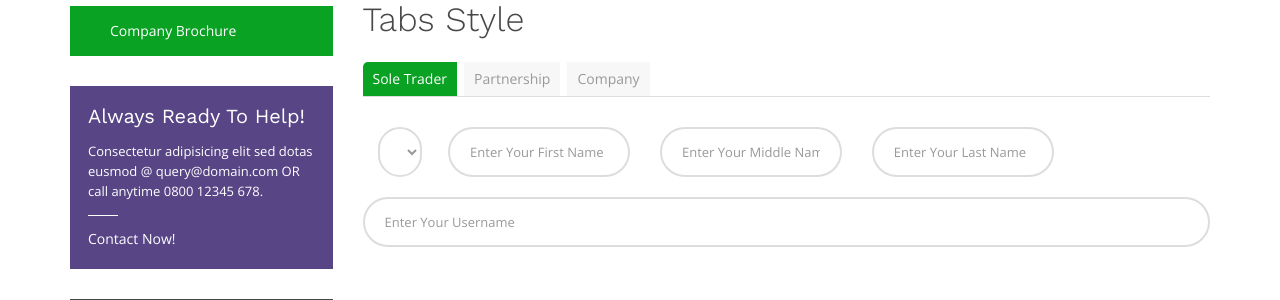
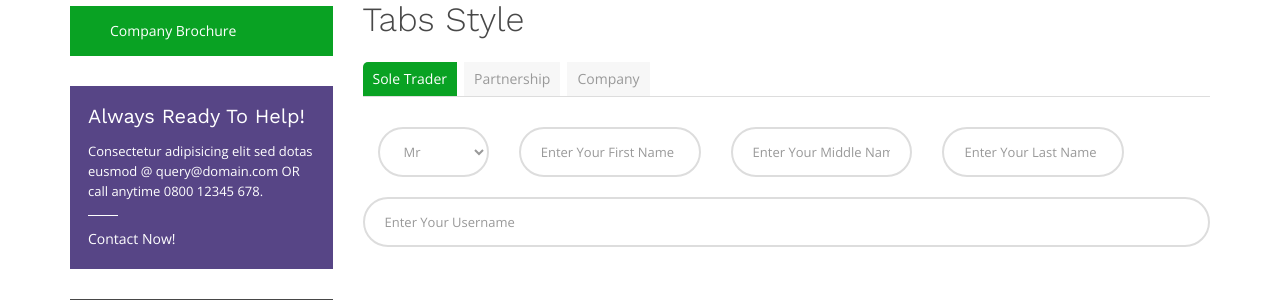
Before and after one commit to prasamsam/bmantra-laravel, a Laravel app: page /forms/abn-registration-sole-trader in a window 1280 px wide. Shown: the part 417-717 px from the top of the page. Run offline with Laravel 8, Linux system fonts and the light colour scheme; data that the repository does not hold is empty; settings files or empty folders that the repository lacks are supplied; parts of the project's set-up code (start-up, migrations or seed data) failed here and were passed over; some libraries are stand-ins or nearby versions.

Commit message:
form update

```diff
--- a/resources/views/Front/Page/Forms/abnformsole.blade.php
+++ b/resources/views/Front/Page/Forms/abnformsole.blade.php
@@ -45,12 +45,12 @@
                                         <li role="presentation"><a href="#abnpartnership" aria-controls="abnpartnership" role="tab" data-toggle="tab">Partnership</a></li>
                                         <li role="presentation"><a href="#abncompany" aria-controls="abncompany" role="tab" data-toggle="tab">Company</a></li>
                                     </ul>
-                                    <div class="tab-content tg-themetabcontent col-md-12">
+                                    <div class="tab-content tg-themetabcontent col-md-12 col-lg-12">
                                         <div role="tabpanel" class="tab-pane active" id="abnsole">
                                                 <form action="" method="">
                                                     <div class="row">
                                                         <div class="col-md-12 ">
-                                                            <div class="form-group col-md-1">
+                                                            <div class="form-group col-md-2">
                                                                 <select  class="form-control" name="title" id="title">
                                                                     <option value="1">Mr</option>
                                                                     <option value="2">Miss</option>
```
